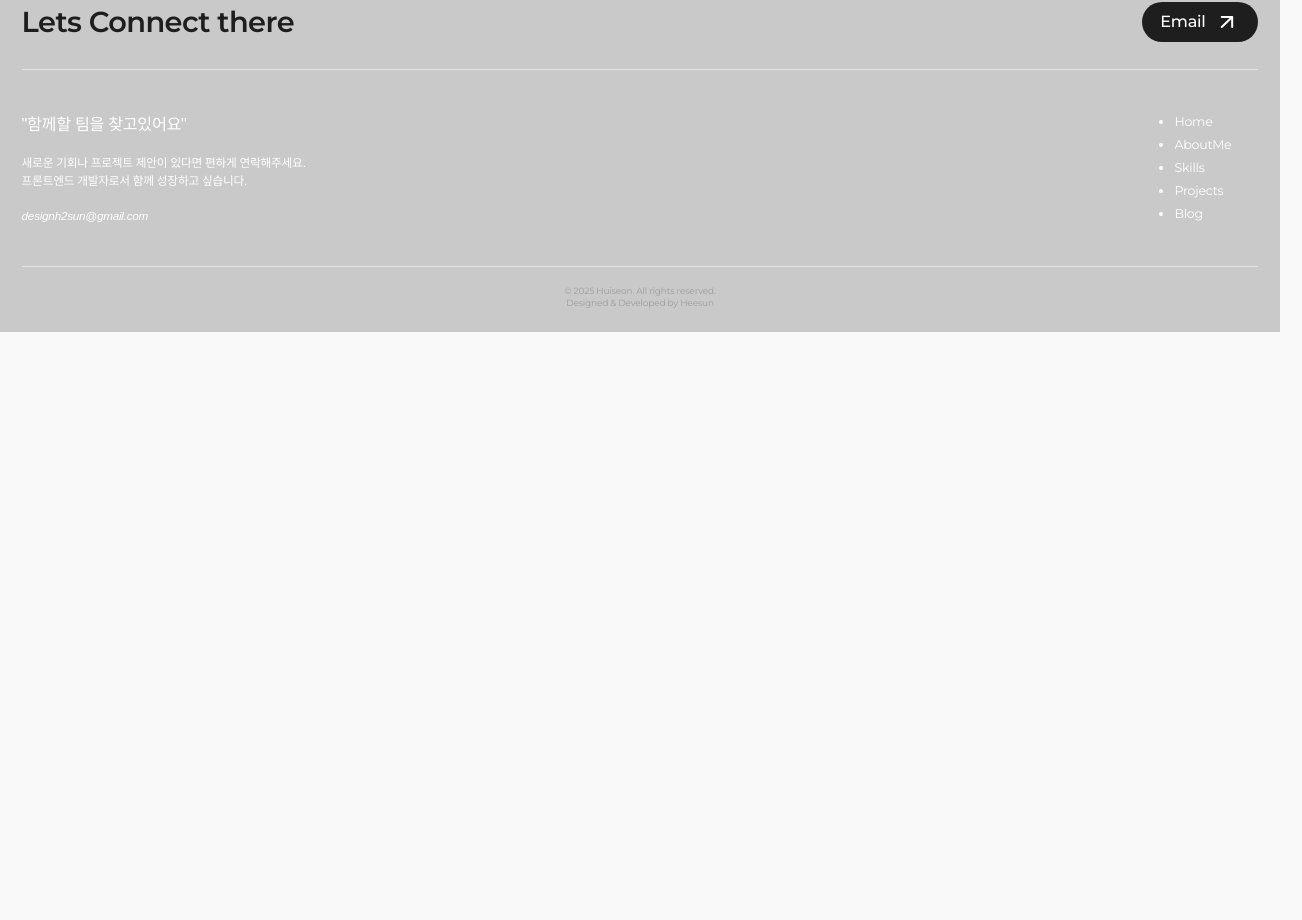
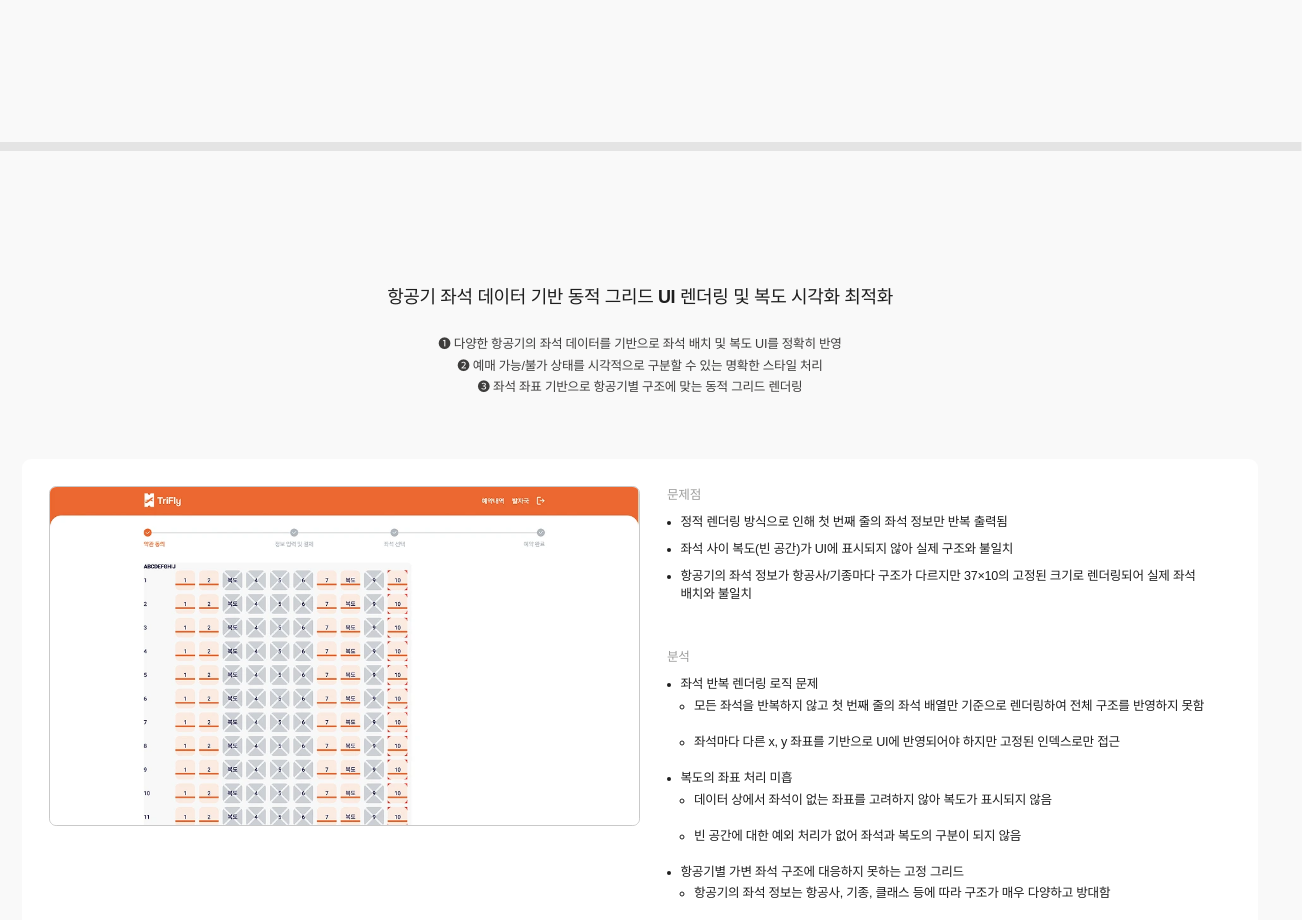
Before and after one commit to HuiseonDev/huiseon_portfolio, a React (Vite) app: page /project/trifly in a window 1280 px wide. Shown: the part 2378-3298 px from the top of the page, 1302 px wide, since content can reach past the window. Before the commit the page ends 2710 px from the top, so only its background shows below. Built offline with nearby package versions, Linux system fonts and the light colour scheme; a web font is replaced by a local one.

Commit message:
Cont: 이슈 공통 컴포넌트 적용 및 데이터 prop

```diff
--- a/src/pages/Projects/Toucheese.tsx
+++ b/src/pages/Projects/Toucheese.tsx
@@ -1,7 +1,6 @@
 /** @jsxImportSource @emotion/react */
 
 import Button from "@/components/Button/Button";
-import ToucheeseIssues from "@/components/Issues/ToucheeseIssues";
 import ProjectMain from "@/components/ProjectItem/ProjectMain";
 import LineTag from "@/components/Tag/LineTag";
 import { projects } from "@/data/projects";
@@ -10,6 +9,8 @@ import { DividerStyle } from "@/styles/Common";
 import { css } from "@emotion/react";
 import { useMediaQuery } from "react-responsive";
 import { useLocation } from "react-router-dom";
+import { IssuesToucheese } from "@/data/issues";
+import IssueComponent from "@/components/Issues/IssueComponent";
 
 const Toucheese = () => {
   const isMoMid = useMediaQuery({
@@ -83,7 +84,7 @@ const Toucheese = () => {
         />
       </div>
       <div css={[dividerOption, DividerStyle]} />
-      <ToucheeseIssues />
+      <IssueComponent data={IssuesToucheese} />
     </div>
   );
 };
--- a/src/pages/Projects/Trifly.tsx
+++ b/src/pages/Projects/Trifly.tsx
@@ -1,10 +1,13 @@
 /** @jsxImportSource @emotion/react */
 
 import Button from "@/components/Button/Button";
+import IssueComponent from "@/components/Issues/IssueComponent";
 import ProjectMain from "@/components/ProjectItem/ProjectMain";
 import LineTag from "@/components/Tag/LineTag";
+import { IssuesTrifly } from "@/data/issues";
 import { projects } from "@/data/projects";
 import { breakPoints } from "@/styles/BreakPoint";
+import { DividerStyle } from "@/styles/Common";
 import { css } from "@emotion/react";
 import { useMediaQuery } from "react-responsive";
 import { useLocation } from "react-router-dom";
@@ -80,6 +83,8 @@ const Trifly = () => {
           alt="img-3"
         />
       </div>
+      <div css={[dividerOption, DividerStyle]} />
+      <IssueComponent data={IssuesTrifly} />
     </div>
   );
 };
@@ -98,6 +103,7 @@ const imgcoverStyle = css`
   display: grid;
   grid-template-columns: 1fr 1fr;
   gap: 1rem;
+  margin-bottom: 20rem;
 
   .ptimg {
     width: 100%;
@@ -128,3 +134,9 @@ const imgcoverStyle = css`
     object-fit: cover;
   }
 `;
+
+const dividerOption = css`
+  min-width: 100vw;
+  margin-left: calc(-50vw + 50%);
+  width: 100%;
+`;
```
